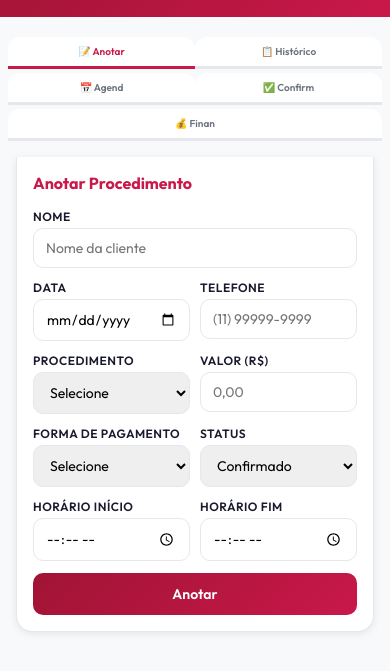
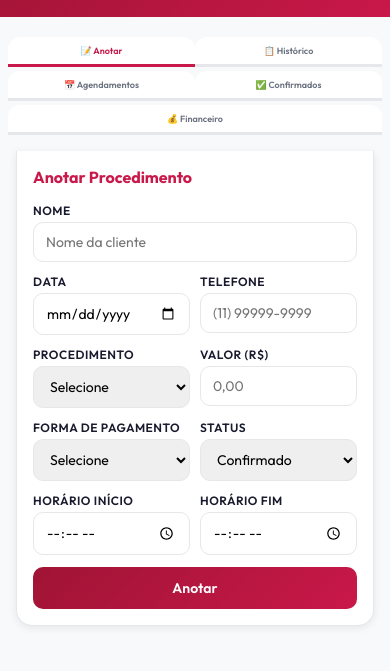
Before and after one commit to duvidobanir12-sys/studio-emilly, a plain HTML site: page index.html in a window 390 px wide. Shown: the part 67-738 px from the top of the page. Drawn offline with Linux system fonts and the light colour scheme.

Commit message:
Fix: full tab names, fix confirm error, improve mobile layout
- Restore full tab names: Agendamentos, Confirmados, Financeiro
- Fix confirmarAgend: use local data instead of failing get() call
- Adjust CSS padding and flex to fit 5 tabs with full names
- Mobile: smaller font and padding for 5 tabs

Co-Authored-By: Claude Opus 4.6 <noreply@openclaude.dev>

```diff
--- a/index.html
+++ b/index.html
@@ -44,7 +44,7 @@ header p { font-size: 11px; opacity: 0.85; letter-spacing: 1.5px; text-transform
   display: flex;
   flex-wrap: wrap;
   gap: 4px 0;
-  padding: 0 24px;
+  padding: 0 12px;
   max-width: 700px;
   margin: 20px auto 0;
   width: 100%;
@@ -52,8 +52,8 @@ header p { font-size: 11px; opacity: 0.85; letter-spacing: 1.5px; text-transform
 
 .tab-btn {
   flex: 1 1 18%;
-  min-width: 80px;
-  padding: 10px 4px;
+  min-width: 70px;
+  padding: 10px 2px;
   border: none;
   background: var(--card);
   border-bottom: 3px solid var(--border);
@@ -289,7 +289,7 @@ main {
   main { padding: 16px; }
   .card { padding: 16px; }
   .tabs { padding: 0 8px; }
-  .tab-btn { font-size: 10px; padding: 8px 2px; min-width: 60px; flex: 1 1 40%; }
+  .tab-btn { font-size: 9px; padding: 8px 1px; min-width: 55px; flex: 1 1 40%; }
 }
 </style>
 </head>
@@ -303,9 +303,9 @@ main {
 <div class="tabs">
   <button class="tab-btn active" onclick="switchTab('anotar', this)">📝 Anotar</button>
   <button class="tab-btn" onclick="switchTab('historico', this)">📋 Histórico</button>
-  <button class="tab-btn" onclick="switchTab('agendamentos', this)">📅 Agend</button>
-  <button class="tab-btn" onclick="switchTab('confirmados', this)">✅ Confirm</button>
-  <button class="tab-btn" onclick="switchTab('financeiro', this)">💰 Finan</button>
+  <button class="tab-btn" onclick="switchTab('agendamentos', this)">📅 Agendamentos</button>
+  <button class="tab-btn" onclick="switchTab('confirmados', this)">✅ Confirmados</button>
+  <button class="tab-btn" onclick="switchTab('financeiro', this)">💰 Financeiro</button>
 </div>
 
 <main>
@@ -679,12 +679,18 @@ import('https://www.gstatic.com/firebasejs/10.12.0/firebase-app.js').then(({init
 
     // ═══ CONFIRMAR AGENDAMENTO ═══
     window.confirmarAgend = function(id) {
-      get(ref(db, 'agendamentos/' + id)).then((snap) => {
-        if (!snap.exists()) { toast('Agendamento não encontrado'); return; }
-        set(ref(db, 'agendamentos/' + id + '/status'), 'Confirmado').then(() => {
-          toast('Agendamento confirmado!');
-        });
-      }).catch(() => toast('Erro ao confirmar'));
+      // Find the entry in our local data to get the full path
+      const entry = agendamentosData.find(a => a.id === id);
+      if (!entry) {
+        toast('Agendamento não encontrado localmente');
+        return;
+      }
+      set(ref(db, 'agendamentos/' + id + '/status'), 'Confirmado').then(() => {
+        toast('Agendamento confirmado!');
+      }).catch((err) => {
+        console.error('[Studio] Erro ao confirmar:', err);
+        toast('Erro ao confirmar agendamento');
+      });
     };
 
     // ═══ DELETAR AGENDAMENTO ═══
```
